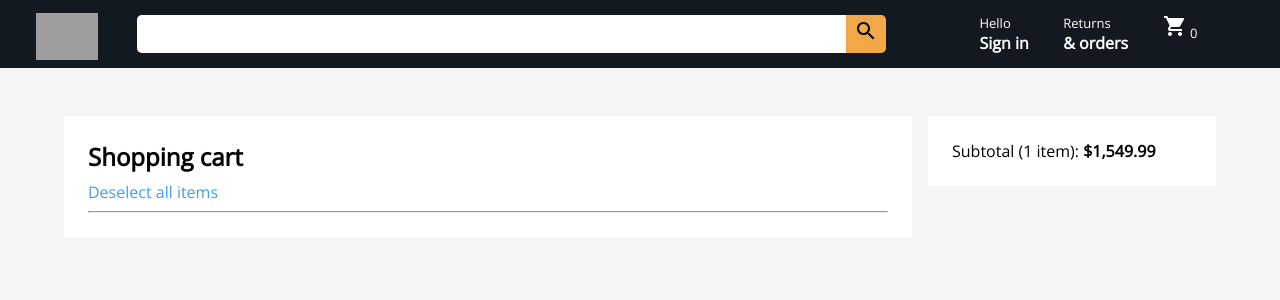
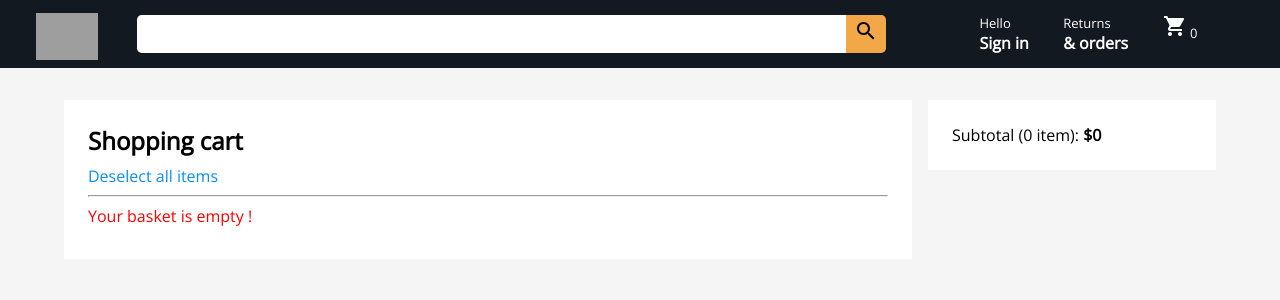
Before and after one commit to kaltouncadey/amizon, a React (Create React App) app: page /my-cart in a window 1280 px wide. Shown: the top 300 px of the page. Built offline with nearby package versions, Linux system fonts and the light colour scheme; grey boxes are pictures that could not be loaded.

Commit message:
added redux state manager

```diff
--- a/src/Products/ProductItem.js
+++ b/src/Products/ProductItem.js
@@ -1,8 +1,22 @@
 import React from "react";
+import { useSelector } from "react-redux";
+import { useDispatch } from "react-redux";
+import { cartActions } from "../components/store/CartStore/CartSlice";
 
 import styles from "./products.module.css";
 
 const ProductItem = ({ title, src, price }) => {
+  const dispatch = useDispatch();
+  const items = useSelector((state) => state.cart.items);
+  const addToCart = () => {
+    const newPayload = {
+      title,
+      src,
+      price,
+    };
+    dispatch(cartActions.addToCart(newPayload));
+    console.log(items);
+  };
   return (
     <div className={styles.itemContainer}>
       <div className={styles.itemInfo}>
@@ -12,7 +26,7 @@ const ProductItem = ({ title, src, price }) => {
         </div>
         <div className={styles.actions}>
           $ {price}
-          <button>Add to cart</button>
+          <button onClick={addToCart}>Add to cart</button>
         </div>
       </div>
     </div>
--- a/src/components/Cart/Carts.js
+++ b/src/components/Cart/Carts.js
@@ -1,16 +1,25 @@
 import React from "react";
 import styles from "./cart.module.css";
+import { useSelector } from "react-redux";
 
 const Carts = () => {
+  const total = useSelector((state) => state.cart.totalAmount);
+  const items = useSelector((state) => state.cart.items);
+
   return (
     <div className={styles.container}>
       <div className={styles.cartItems}>
         <h2>Shopping cart</h2>
         <p>Deselect all items</p>
         <hr />
+        {!items.length ? (
+          <p style={{ color: "red" }}>Your basket is empty !</p>
+        ) : (
+          items.map((item) => <p>{item.payload.title}</p>)
+        )}
       </div>
       <div className={styles.subTotal}>
-        Subtotal (1 item): <strong>$1,549.99</strong>{" "}
+        Subtotal ({items.length} item): <strong>${total}</strong>{" "}
       </div>
     </div>
   );
--- a/src/components/Cart/cart.module.css
+++ b/src/components/Cart/cart.module.css
@@ -4,7 +4,7 @@
   display: flex;
   justify-content: space-between;
   align-items: flex-start;
-  margin-top: 3rem;
+  margin-top: 2rem;
 }
 .cartItems {
   background-color: white;
@@ -13,7 +13,8 @@
 }
 .cartItems > p {
   margin: 0.5rem 0;
-  color: #419eea;
+  color: #0b8cf6;
+  cursor: pointer;
 }
 .subTotal {
   background-color: white;
--- /dev/null
+++ b/src/components/store/CartStore/CartSlice.js
@@ -0,0 +1,18 @@
+import { createSlice } from "@reduxjs/toolkit";
+
+const cartSlice = createSlice({
+  name: "cartSlice",
+  initialState: {
+    items: [],
+    totalAmount: 0,
+  },
+  reducers: {
+    addToCart(state, payload) {
+      state.items.push(payload);
+    },
+  },
+});
+
+const cartActions = cartSlice.actions;
+
+export { cartActions, cartSlice };
--- /dev/null
+++ b/src/components/store/index.js
@@ -0,0 +1,10 @@
+import { configureStore } from "@reduxjs/toolkit";
+import { cartSlice } from "./CartStore/CartSlice";
+
+const store = configureStore({
+  reducer: {
+    cart: cartSlice.reducer,
+  },
+});
+
+export default store;
--- a/src/index.js
+++ b/src/index.js
@@ -2,5 +2,12 @@ import React from "react";
 import App from "./App";
 import "./index.css";
 import ReactDOM from "react-dom";
+import store from "./components/store/index";
+import { Provider } from "react-redux";
 
-ReactDOM.render(<App />, document.getElementById("root"));
+ReactDOM.render(
+  <Provider store={store}>
+    <App />
+  </Provider>,
+  document.getElementById("root")
+);
```
Also changed, not shown: src/components/Cart/CartItem.js (added).
